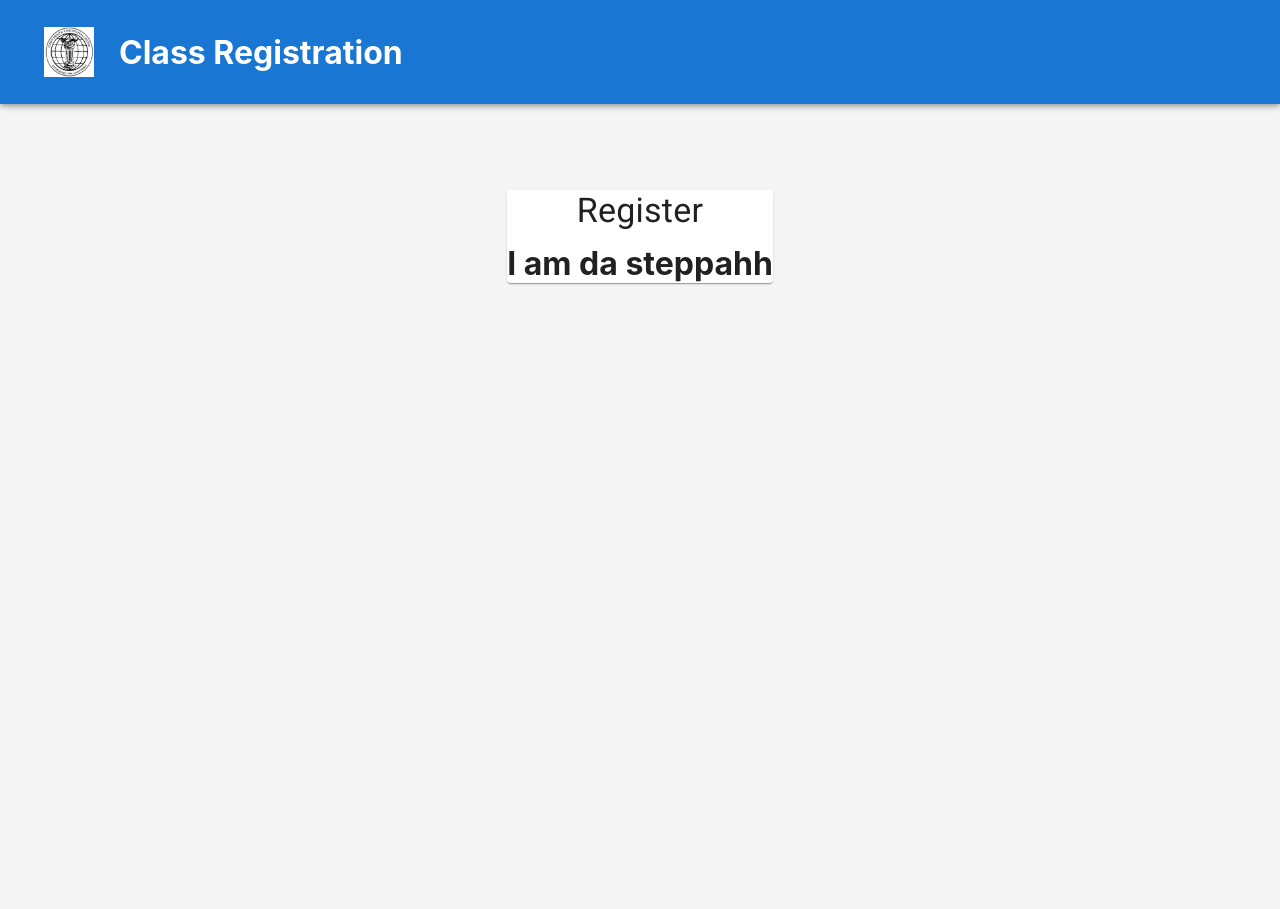
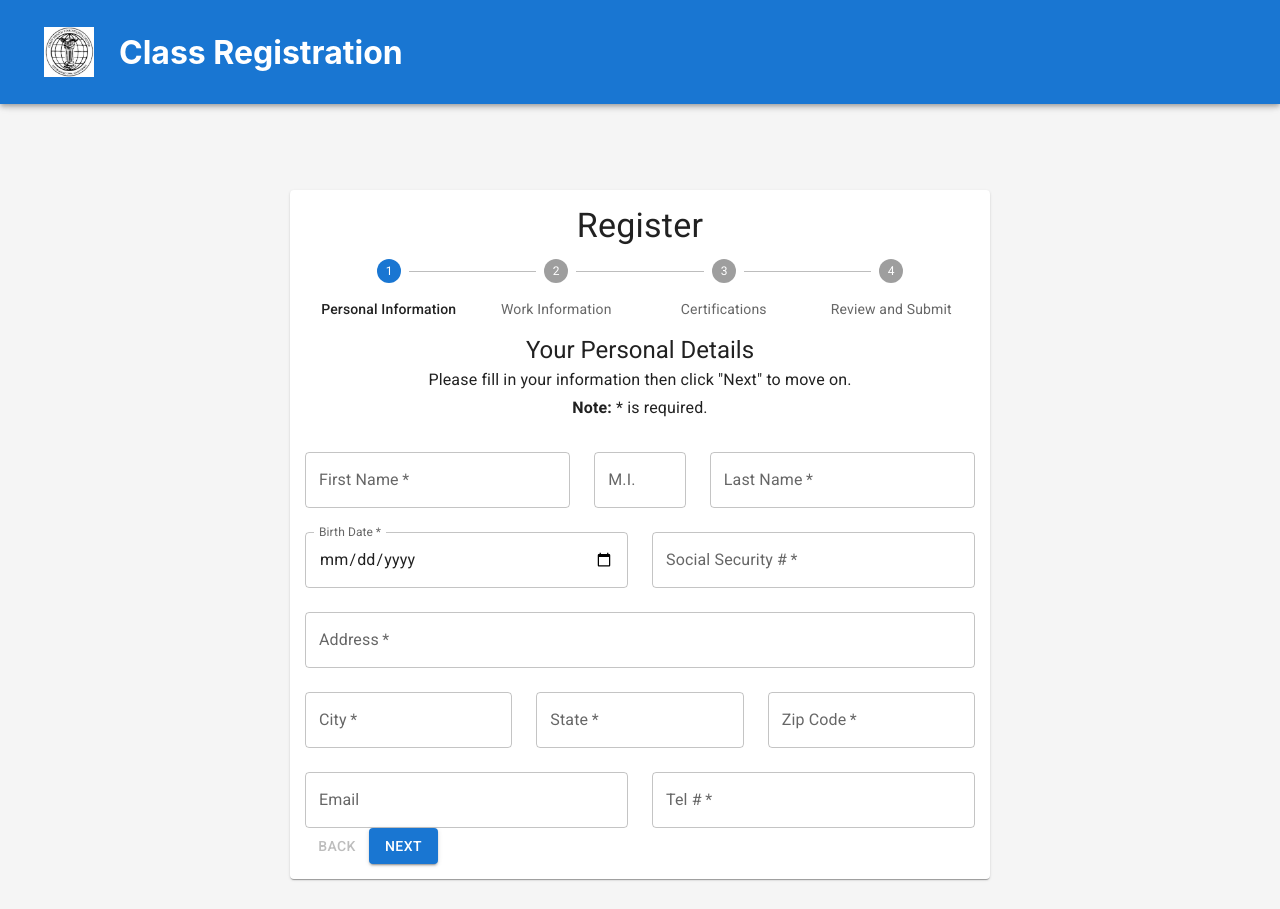
Before and after one commit to luciousmc/ceu-chha, a React (Vite) app: page / in a window 1280 px wide. Both pictures are taken after a click on the button "REGISTER". Before the commit the page ends 800 px from the top, so only its background shows below. Built offline with nearby package versions, Linux system fonts and the light colour scheme; no server answers.

Commit message:
adds registration stepper with correpsonding components

```diff
--- /dev/null
+++ b/src/components/RegistrationStepper/CertificateInfoForm/CertificateInfoForm.style.ts
@@ -0,0 +1,3 @@
+import styled from 'styled-components';
+
+export const CertificateInfoFormContainer = styled.div``;
--- /dev/null
+++ b/src/components/RegistrationStepper/CertificateInfoForm/CertificateInfoForm.tsx
@@ -0,0 +1,11 @@
+import { CertificateInfoFormContainer } from './CertificateInfoForm.style';
+
+function CertificateInfoForm() {
+  return (
+    <CertificateInfoFormContainer>
+      <h1>Certificate info</h1>
+    </CertificateInfoFormContainer>
+  );
+}
+
+export { CertificateInfoForm };
--- /dev/null
+++ b/src/components/RegistrationStepper/CertificateInfoForm/index.ts
@@ -0,0 +1,3 @@
+import { CertificateInfoForm } from './CertificateInfoForm';
+
+export default CertificateInfoForm;
--- a/src/components/RegistrationStepper/PersonalInfoForm/PersonalInfoForm.style.ts
+++ b/src/components/RegistrationStepper/PersonalInfoForm/PersonalInfoForm.style.ts
@@ -1,5 +1,5 @@
 import styled from 'styled-components';
 
 export const PersonalInfoFormContainer = styled.div`
-  width: 800px;
+  width: 100%;
 `;
--- a/src/components/RegistrationStepper/RegistrationStepper.style.ts
+++ b/src/components/RegistrationStepper/RegistrationStepper.style.ts
@@ -1,3 +1,7 @@
 import styled from 'styled-components';
 
 export const RegistrationStepperContainer = styled.div``;
+
+export const StepContainer = styled.div`
+  padding-top: 15px;
+`;
--- a/src/components/RegistrationStepper/RegistrationStepper.tsx
+++ b/src/components/RegistrationStepper/RegistrationStepper.tsx
@@ -1,9 +1,119 @@
-function RegistrationStepper() {
+// React
+import { useState } from 'react';
+
+// Material UI Components
+import Stepper from '@mui/material/Stepper';
+import Step from '@mui/material/Step';
+import StepLabel from '@mui/material/StepLabel';
+import Button from '@mui/material/Button';
+import Typography from '@mui/material/Typography';
+
+// Components
+import PersonalInfoForm from './PersonalInfoForm';
+import WorkInfoForm from './WorkInfoForm';
+import CertificateInfoForm from './CertificateInfoForm';
+import ReviewInfo from './ReviewInfo/ReviewInfo';
+
+// Styled Components
+import {
+  RegistrationStepperContainer,
+  StepContainer,
+} from './RegistrationStepper.style';
+
+const getSteps = () => {
+  return [
+    'Personal Information',
+    'Work Information',
+    'Certifications',
+    'Review and Submit',
+  ];
+};
+
+const getStepContent = (stepId: number) => {
+  switch (stepId) {
+    case 0:
+      return <PersonalInfoForm />;
+    case 1:
+      return <WorkInfoForm />;
+    case 2:
+      return <CertificateInfoForm />;
+    case 3:
+      return <ReviewInfo />;
+    default:
+      return <h1>Invalid Step</h1>;
+  }
+};
+
+// const useStyles = makeStyles((theme) => ({
+//   root: {
+//     width: '100%',
+//   },
+//   backButton: {
+//     marginRight: theme.spacing(1),
+//   },
+//   instructions: {
+//     marginTop: theme.spacing(1),
+//     marginBottom: theme.spacing(1),
+//   },
+//   renderForm: {
+//     display: 'flex',
+//     justifyContent: 'center',
+//   },
+// }));
+
+const RegistrationStepper = () => {
+  const [activeStep, setActiveStep] = useState(0);
+  const steps = getSteps();
+
+  const handleNext = () => {
+    setActiveStep((prevActiveStep) => prevActiveStep + 1);
+  };
+
+  const handleBack = () => {
+    setActiveStep((prevActiveStep) => prevActiveStep - 1);
+  };
+
+  const handleReset = () => {
+    setActiveStep(0);
+  };
+
   return (
-    <div>
-      <h1>I am da steppahh</h1>
-    </div>
+    <RegistrationStepperContainer>
+      <Stepper activeStep={activeStep} alternativeLabel>
+        {steps.map((label) => (
+          <Step key={label}>
+            <StepLabel>{label}</StepLabel>
+          </Step>
+        ))}
+      </Stepper>
+      <StepContainer>
+        {activeStep === steps.length ? (
+          <div>
+            <Typography>All steps completed</Typography>
+            <Button onClick={handleReset}>Reset</Button>
+          </div>
+        ) : (
+          <div>
+            {activeStep < 3 ? (
+              <div>{getStepContent(activeStep)}</div>
+            ) : (
+              <Typography align='center'>
+                {getStepContent(activeStep)}
+              </Typography>
+            )}
+            <div>
+              <Button disabled={activeStep === 0} onClick={handleBack}>
+                Back
+              </Button>
+              <Button variant='contained' color='primary' onClick={handleNext}>
+                {activeStep === steps.length - 1 ? 'Finish' : 'Next'}
+              </Button>
+            </div>
+          </div>
+        )}
+      </StepContainer>
+    </RegistrationStepperContainer>
   );
-}
+};
 
 export { RegistrationStepper };
--- /dev/null
+++ b/src/components/RegistrationStepper/ReviewInfo/ReviewInfo.tsx
@@ -0,0 +1,9 @@
+function ReviewInfo() {
+  return (
+    <div>
+      <h1>Review Info</h1>
+    </div>
+  );
+}
+
+export default ReviewInfo;
--- /dev/null
+++ b/src/components/RegistrationStepper/WorkInfoForm/WorkInfoForm.style.ts
@@ -0,0 +1,3 @@
+import styled from 'styled-components';
+
+export const WorkInfoFormContainer = styled.div``;
--- /dev/null
+++ b/src/components/RegistrationStepper/WorkInfoForm/WorkInfoForm.tsx
@@ -0,0 +1,11 @@
+import { WorkInfoFormContainer } from './WorkInfoForm.style';
+
+function WorkInfoForm() {
+  return (
+    <WorkInfoFormContainer>
+      <h1>WorkINfoForm</h1>
+    </WorkInfoFormContainer>
+  );
+}
+
+export { WorkInfoForm };
--- /dev/null
+++ b/src/components/RegistrationStepper/WorkInfoForm/index.ts
@@ -0,0 +1,3 @@
+import { WorkInfoForm } from './WorkInfoForm';
+
+export default WorkInfoForm;
--- a/src/pages/Register/Register.style.ts
+++ b/src/pages/Register/Register.style.ts
@@ -1,3 +1,5 @@
 import styled from 'styled-components';
 
-export const RegisterContainer = styled.div``;
+export const RegisterContainer = styled.div`
+  max-width: 700px;
+`;
--- a/src/pages/Register/Register.tsx
+++ b/src/pages/Register/Register.tsx
@@ -11,7 +11,7 @@ import { RegisterContainer } from './Register.style';
 const Register = () => {
   return (
     <RegisterContainer>
-      <Paper>
+      <Paper sx={{ padding: '15px' }}>
         <Typography variant='h4' align='center' gutterBottom>
           Register
         </Typography>
```
Also changed, not shown: 2 other files (tests, documents, lock files or other folders).
